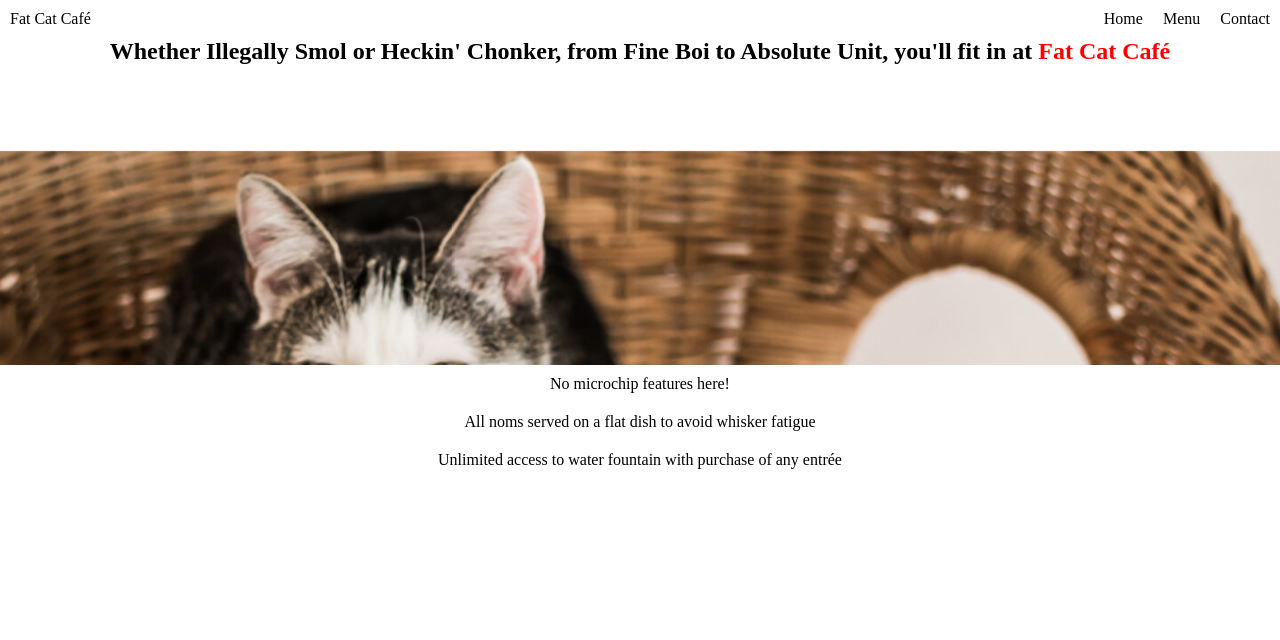
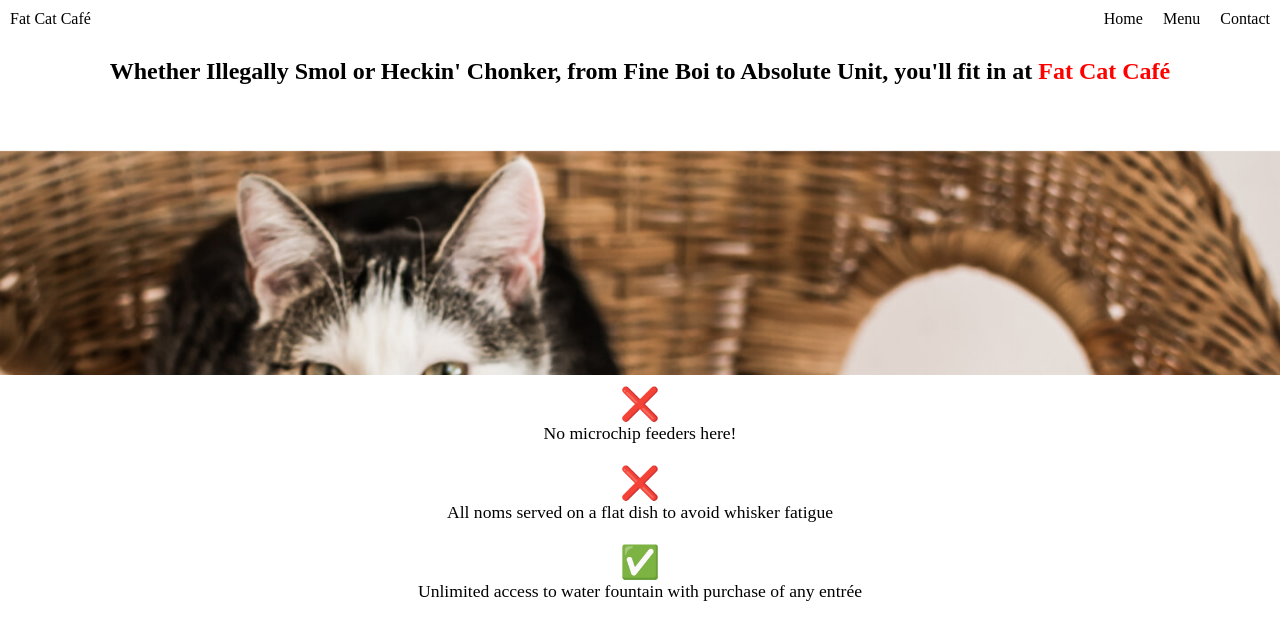
Before and after one commit to acopperlily/restaurant, a website built with webpack: page dist/index.html in a window 1280 px wide. Built offline with nearby package versions, Linux system fonts and the light colour scheme.

Commit message:
Add icons to features div

```diff
--- a/src/index.js
+++ b/src/index.js
@@ -4,14 +4,14 @@ import {
   createHeader,
   createHeadline,
   createHero,
-  createWords
+  createFeatures
 } from './module';
 
 const div = document.getElementById('content');
 div.appendChild(createHeader());
 div.appendChild(createHeadline());
 div.appendChild(createHero());
-div.appendChild(createWords());
+div.appendChild(createFeatures());
 
 console.log('testing...');
 console.log('moar');
--- a/src/module.js
+++ b/src/module.js
@@ -31,23 +31,30 @@ function createHero() {
   return hero;
 }
 
-function createWords() {
-  const words = document.createElement('div');
-  words.setAttribute('id', 'words');
+function createFeatures() {
+  const features = document.createElement('div');
+  features.setAttribute('id', 'features');
+  const icons = ['❌', '❌', '✅'];
 
-  const features = [
-    "No microchip features here!",
+  const details = [
+    "No microchip feeders here!",
     "All noms served on a flat dish to avoid whisker fatigue",
     "Unlimited access to water fountain with purchase of any entrée"
   ];
 
-  features.forEach(feature => {
-    const p = document.createElement('p');
-    p.textContent = feature;
-    p.classList.add('feature');
-    words.appendChild(p);
-  });
-  return words;
+  for (let i = 0; i < icons.length; i++) {
+    const icon = document.createElement('span');
+    icon.textContent = icons[i];
+    const detail = document.createElement('p');
+    detail.textContent = details[i];
+    const feature = document.createElement('div');
+    feature.classList.add('feature');
+    feature.appendChild(icon);
+    feature.appendChild(detail);
+    features.appendChild(feature);
+  }
+
+  return features;
 }
 
-export { createHeader, createHeadline, createWords, createHero };
+export { createHeader, createHeadline, createFeatures, createHero };
--- a/src/style.css
+++ b/src/style.css
@@ -5,6 +5,7 @@
 }
 
 h2 {
+  padding: 20px;
   text-align: center;
 }
 
@@ -33,7 +34,7 @@ li {
 
 #hero{
   width: 100vw;
-  height: 300px;
+  height: 270px;
   background-image: url('./heroCat.jpg');
   background-size: contain;
   background-repeat: no-repeat;
@@ -41,7 +42,7 @@ li {
   background-position: center;
 }
 
-#words {
+#features {
   margin: auto;
   width: 50vw;
   display: flex;
@@ -53,4 +54,9 @@ li {
 
 .feature {
   padding: 10px;
+  font-size: 1.1rem;
 }
+
+.feature span {
+  font-size: 2rem;
+}
```
Also changed, not shown: dist/main.js.
